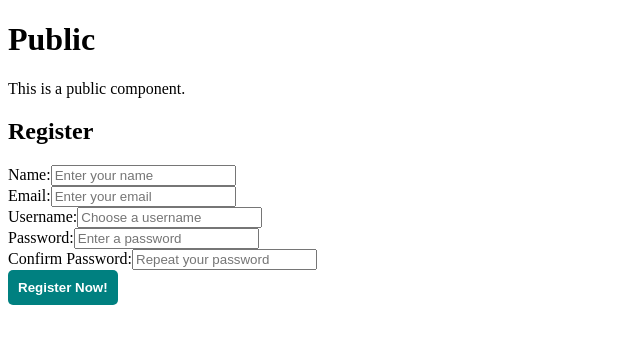
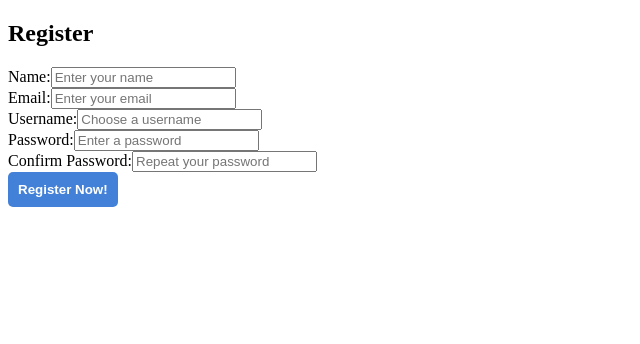
Before and after one commit to wilsone24/Twitter-SinglePageApp, a React (Vite) app: page / in a window 1280 px wide. Shown: the top 344 px of the page, without its empty margins (0-640 px from the left). Built offline with nearby package versions, Linux system fonts and the light colour scheme.

Commit message:
refactor: remove unnecessary elements from Public component and update button styles in Register component

```diff
--- a/src/components/public/index.tsx
+++ b/src/components/public/index.tsx
@@ -5,8 +5,6 @@ import Register from "./register";
 function Public() {
   return (
     <div>
-      <h1>Public</h1>
-      <p>This is a public component.</p>
       <Register></Register>
     </div>
   );
--- a/src/components/public/register/Register.css
+++ b/src/components/public/register/Register.css
@@ -1,5 +1,5 @@
 button {
-  background-color: teal;
+  background-color: rgb(67, 129, 217);
   color: white;
   padding: 10px;
   border: none;
@@ -9,5 +9,5 @@ button {
 }
 
 button:hover {
-  background-color: #007777;
+  background-color:  rgb(32, 87, 164)
 }
```
